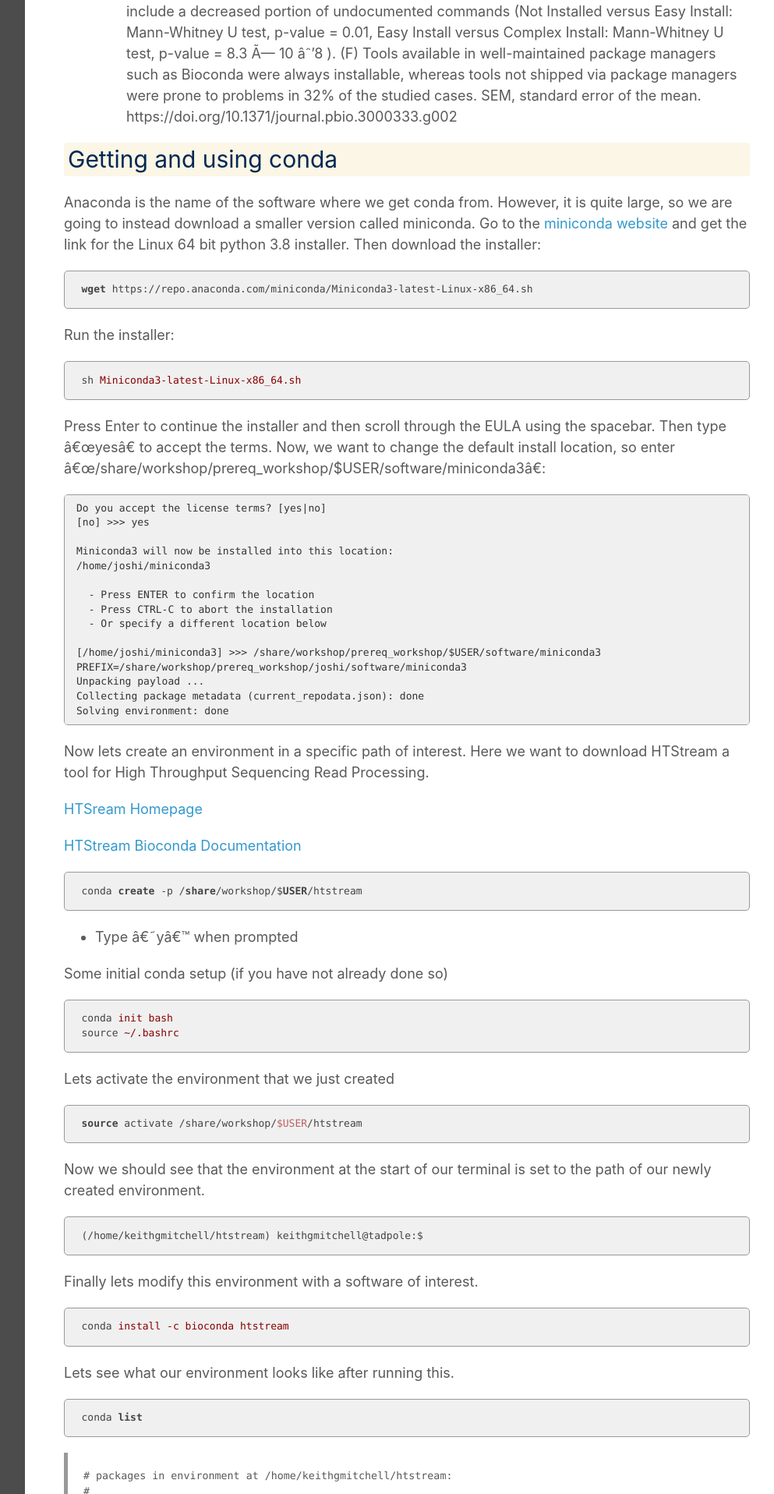
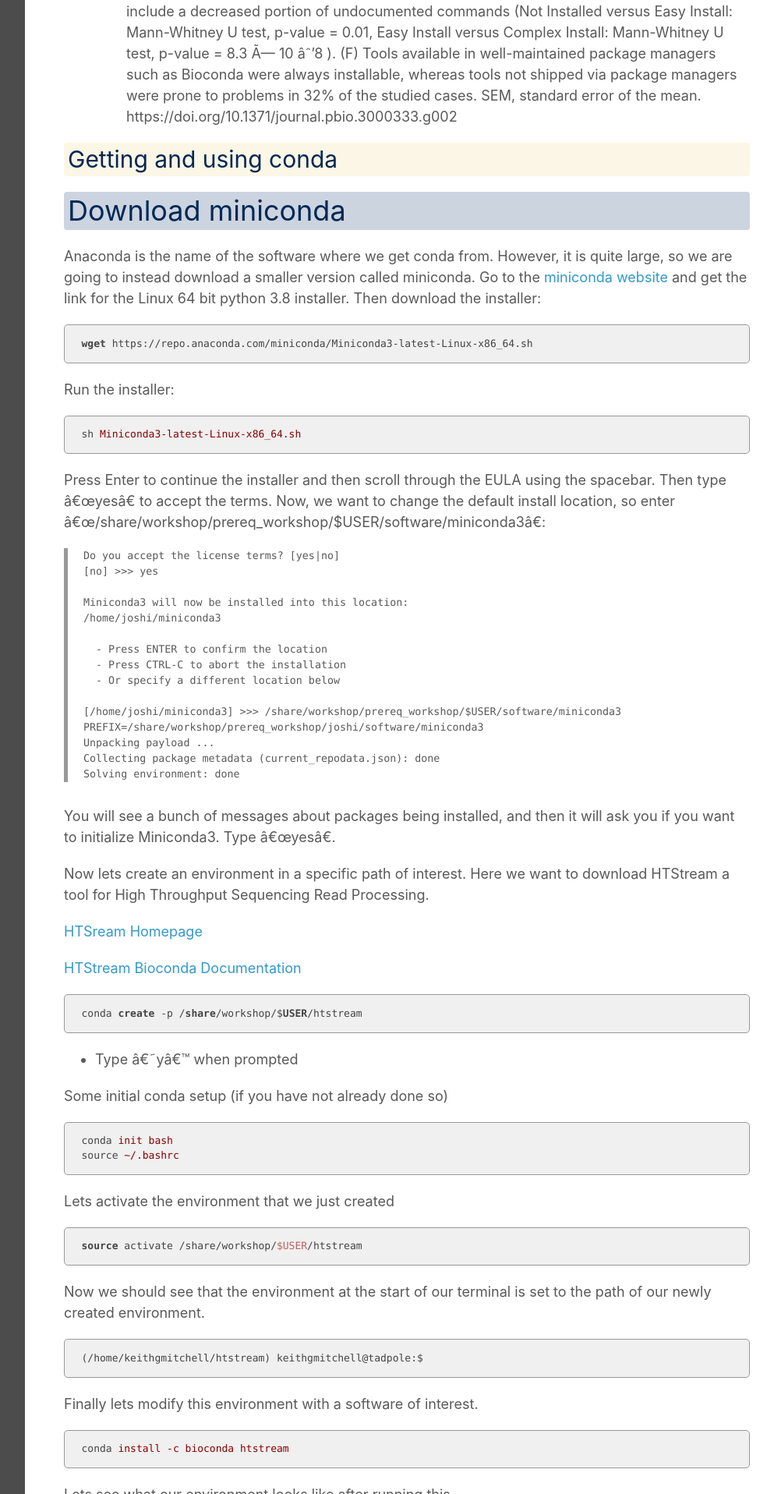
Before and after one commit to ucdavis-bioinformatics-training/2020-Bioinformatics_Prerequisites_Workshop, a Jekyll site: the page built from software_install/conda.md, in a window 1280 px wide. Shown: the part 1352-3268 px from the top of the page at 78% size, without its empty margins (268-1261 px from the left). Built offline with Jekyll 4.4.1, drawn with Linux system fonts in a browser that asks for light colours; our own code applies the rules of GitHub Pages for plain Markdown files.

Commit message:
adv cmd line

```diff
--- a/software_install/conda.md
+++ b/software_install/conda.md
@@ -12,6 +12,8 @@
 
 ## Getting and using conda
 
+# Download miniconda
+
 Anaconda is the name of the software where we get conda from. However, it is quite large, so we are going to instead download a smaller version called miniconda. Go to the [miniconda website](https://docs.conda.io/en/latest/miniconda.html) and get the link for the Linux 64 bit python 3.8 installer. Then download the installer:
 
 	wget https://repo.anaconda.com/miniconda/Miniconda3-latest-Linux-x86_64.sh
@@ -22,8 +24,7 @@ Run the installer:
 
 Press Enter to continue the installer and then scroll through the EULA using the spacebar. Then type "yes" to accept the terms. Now, we want to change the default install location, so enter "/share/workshop/prereq_workshop/$USER/software/miniconda3":
 
-<pre>
-Do you accept the license terms? [yes|no]
+<div class="output">Do you accept the license terms? [yes|no]
 [no] >>> yes
 
 Miniconda3 will now be installed into this location:
@@ -38,8 +39,9 @@ PREFIX=/share/workshop/prereq_workshop/joshi/software/miniconda3
 Unpacking payload ...
 Collecting package metadata (current_repodata.json): done
 Solving environment: done
-</pre>
+</div>
 
+You will see a bunch of messages about packages being installed, and then it will ask you if you want to initialize Miniconda3. Type "yes".
 
 Now lets create an environment in a specific path of interest. Here we want to download HTStream a tool for High Throughput Sequencing Read Processing.
 
```
